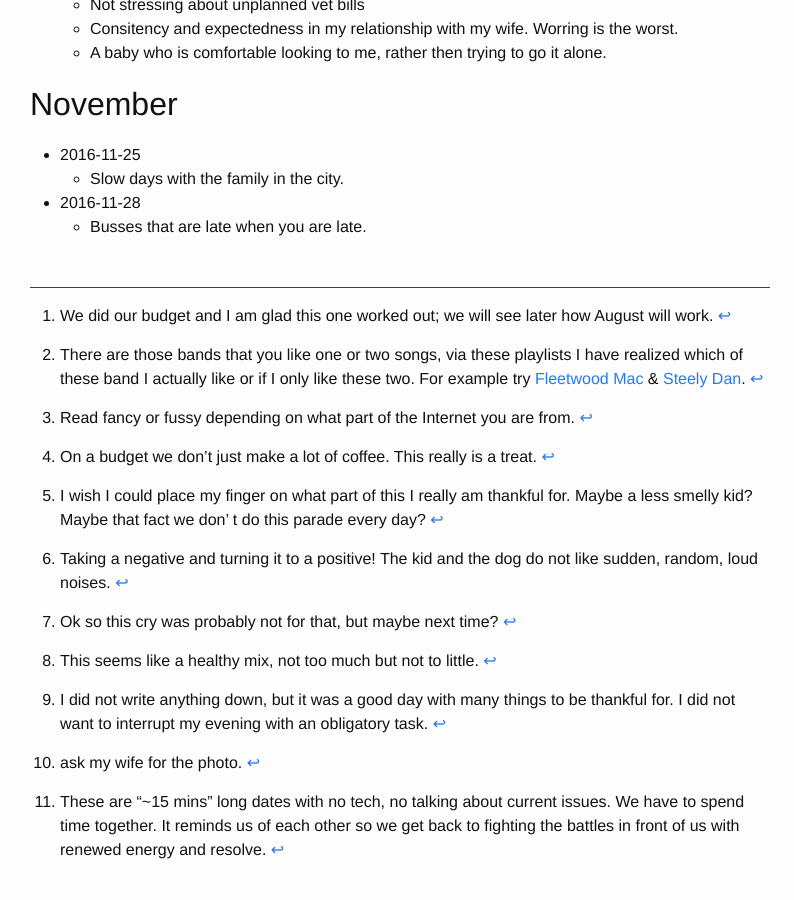
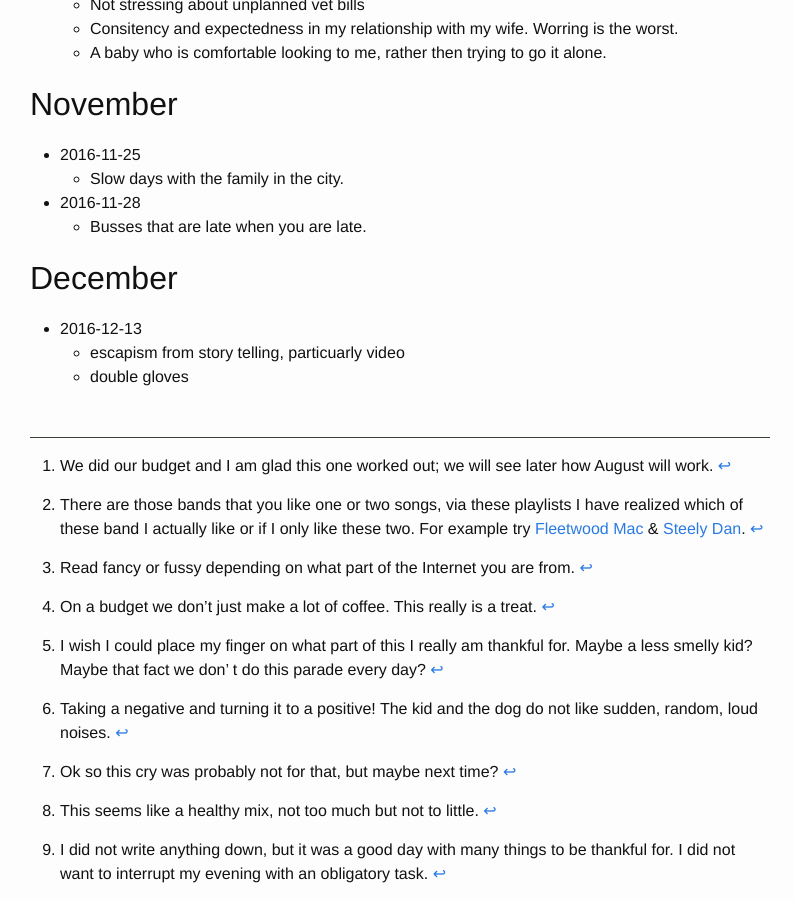
Before and after one commit to benjaminrose/benjaminrose.github.io, a Jekyll site: the page built from thanks.md, in a window 1280 px wide and 900 px high, scrolled down 5593 px. Shown: the whole window, without its empty margins (240-1034 px from the left). Built offline with Jekyll 4.4.1, drawn with Linux system fonts in a browser that asks for light colours.

Commit message:
Update thanks.md

```diff
--- a/thanks.md
+++ b/thanks.md
@@ -255,3 +255,9 @@ I started this project as a challenge from my pastor; I continued it past a week
     - Slow days with the family in the city.
 * 2016-11-28
     - Busses that are late when you are late.
+
+## December
+
+* 2016-12-13
+    - escapism from story telling, particuarly video
+    - double gloves
```
